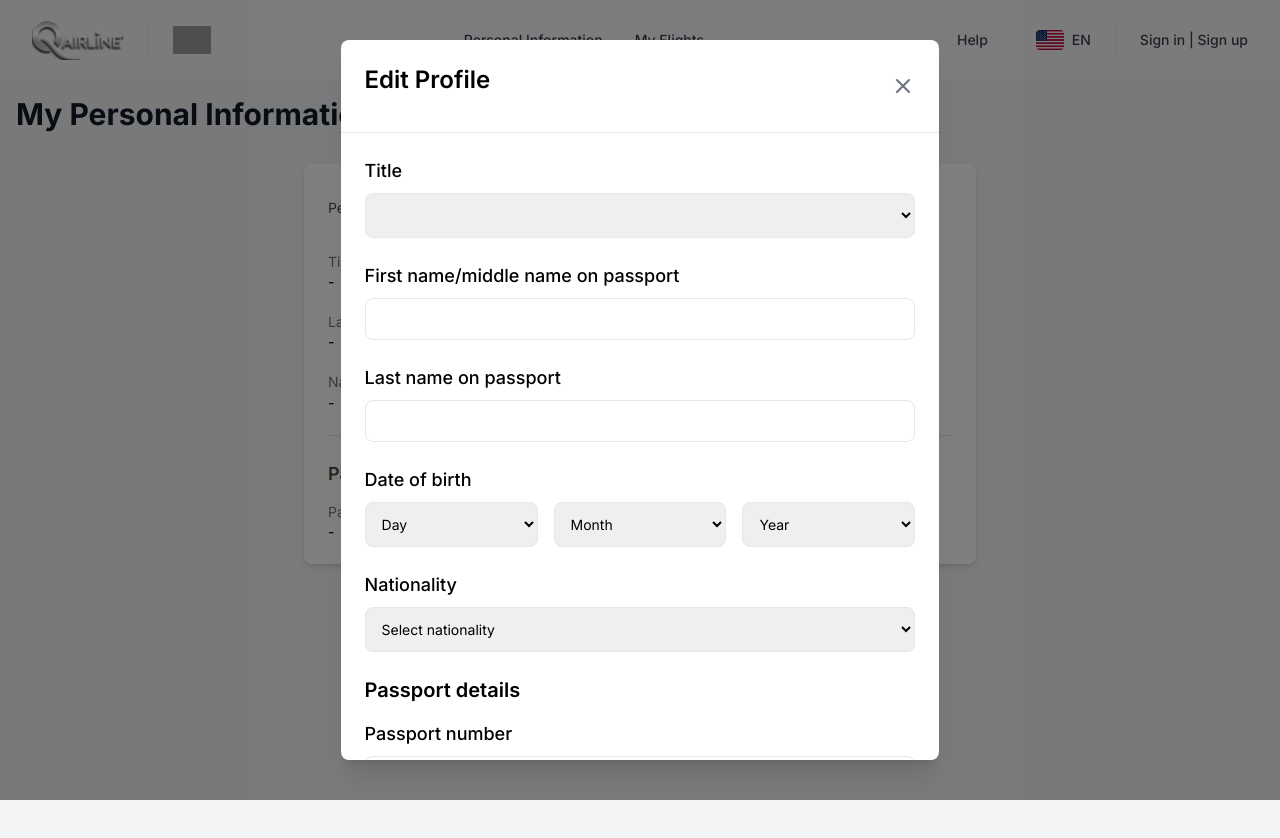
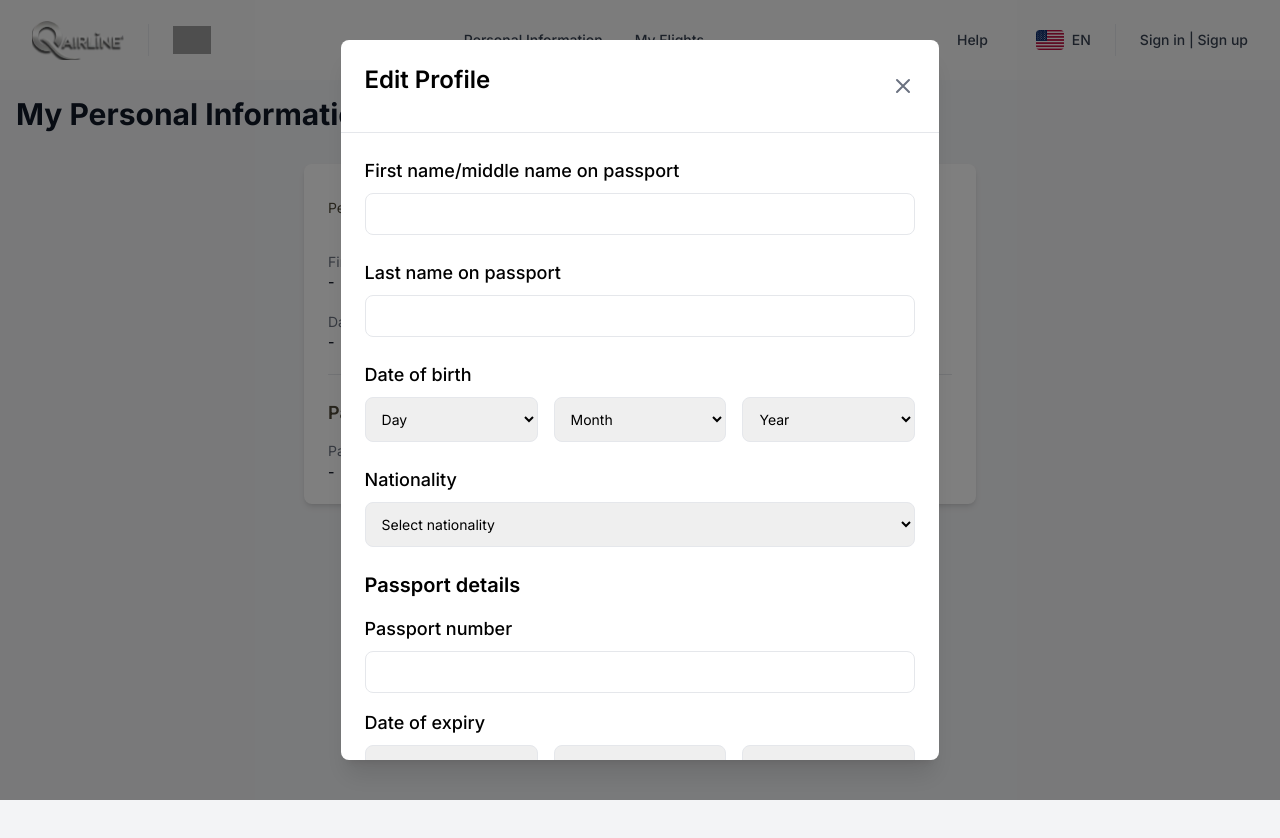
Before and after one commit to QuangHari/FlightBooking, a Vue app: page /profile in a window 1280 px wide. Both pictures are taken after a click on the button "Edit Profile". Shown: the top 838 px of the page. Built offline with nearby package versions, Linux system fonts and the light colour scheme; grey boxes are pictures that could not be loaded.

Commit message:
Fixed bug

```diff
--- a/src/components/Checkoutpage/CustomerDetailsCard.vue
+++ b/src/components/Checkoutpage/CustomerDetailsCard.vue
@@ -12,19 +12,6 @@
 
     <!-- Form -->
     <form @submit.prevent="handleSubmit" class="p-6 space-y-6">
-      <!-- Title -->
-      <div class="space-y-2">
-        <label class="text-lg font-medium">Title</label>
-        <select
-          v-model="form.title"
-          class="w-full p-3 border rounded-lg focus:ring-2 focus:ring-[#d0c5a4] focus:border-[#d0c5a4]"
-        >
-          <option value="Mr">Mr</option>
-          <option value="Mrs">Mrs</option>
-          <option value="Ms">Ms</option>
-          <option value="Dr">Dr</option>
-        </select>
-      </div>
 
       <!-- Name Fields -->
       <div class="space-y-2">
@@ -149,7 +136,6 @@
 import { ref, onMounted, computed } from 'vue'
 
 interface FormData {
-  title: string;
   firstName: string;
   lastName: string;
   birthDay: string;
@@ -172,7 +158,6 @@ const emit = defineEmits<{
 }>()
 
 const form = ref<FormData>({
-  title: '',
   firstName: '',
   lastName: '',
   birthDay: '',
@@ -212,7 +197,6 @@ const handleSubmit = () => {
 
 const isFormValid = computed(() => {
   return (
-    form.value.title &&
     form.value.firstName &&
     form.value.lastName &&
     form.value.birthDay &&
--- a/src/components/Profilepage/ProfileCard.vue
+++ b/src/components/Profilepage/ProfileCard.vue
@@ -20,11 +20,6 @@
     <div class="space-y-6">
       <!-- Personal Information Section -->
       <div class="grid grid-cols-1 md:grid-cols-2 gap-6">
-        <!-- Title -->
-        <div class="space-y-1">
-          <label class="text-sm text-gray-500">Title</label>
-          <p class="text-gray-900 font-medium">{{ profileData.title || '-' }}</p>
-        </div>
 
         <!-- First Name -->
         <div class="space-y-1">
@@ -94,7 +89,6 @@ import { ref, reactive } from 'vue'
 import CustomerDetailsCard from '../Checkoutpage/CustomerDetailsCard.vue'
 
 interface ProfileData {
-  title: string;
   firstName: string;
   lastName: string;
   birthDay: string;
@@ -108,7 +102,6 @@ interface ProfileData {
 }
 
 const profileData = reactive<ProfileData>({
-  title: '',
   firstName: '',
   lastName: '',
   birthDay: '',
--- a/src/views/ProfileInformation.vue
+++ b/src/views/ProfileInformation.vue
@@ -4,7 +4,6 @@
       <div class="container mx-auto px-4 py-8 mt-16">
         <h1 class="text-3xl font-bold text-gray-900 mb-8">My Personal Information</h1>
         <ProfileCard
-          :title="profileData.title"
           :firstName="profileData.firstName"
           :lastName="profileData.lastName"
           :birthDay="profileData.birthDay"
@@ -27,7 +26,6 @@
   import ProfileNavbar from '../components/Profilepage/ProfileNavbar.vue'
 
   interface ProfileData {
-    title: string;
     firstName: string;
     lastName: string;
     birthDay: string;
@@ -41,7 +39,6 @@
   }
 
   const profileData = reactive<ProfileData>({
-    title: '',
     firstName: '',
     lastName: '',
     birthDay: '',
```
